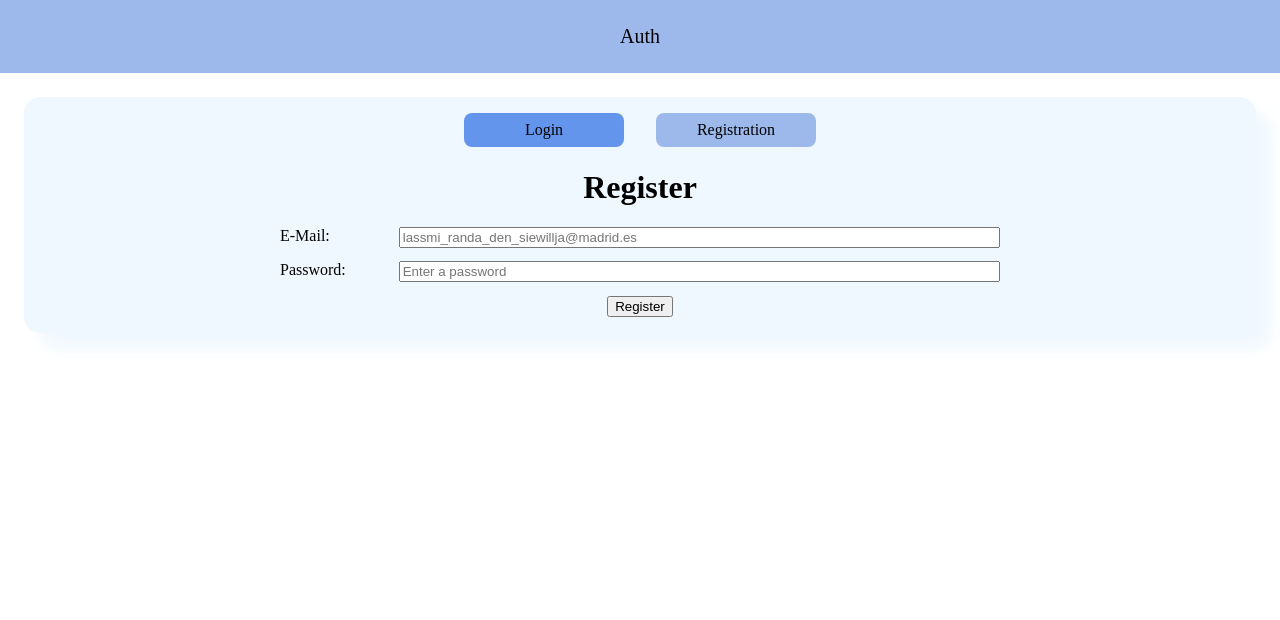
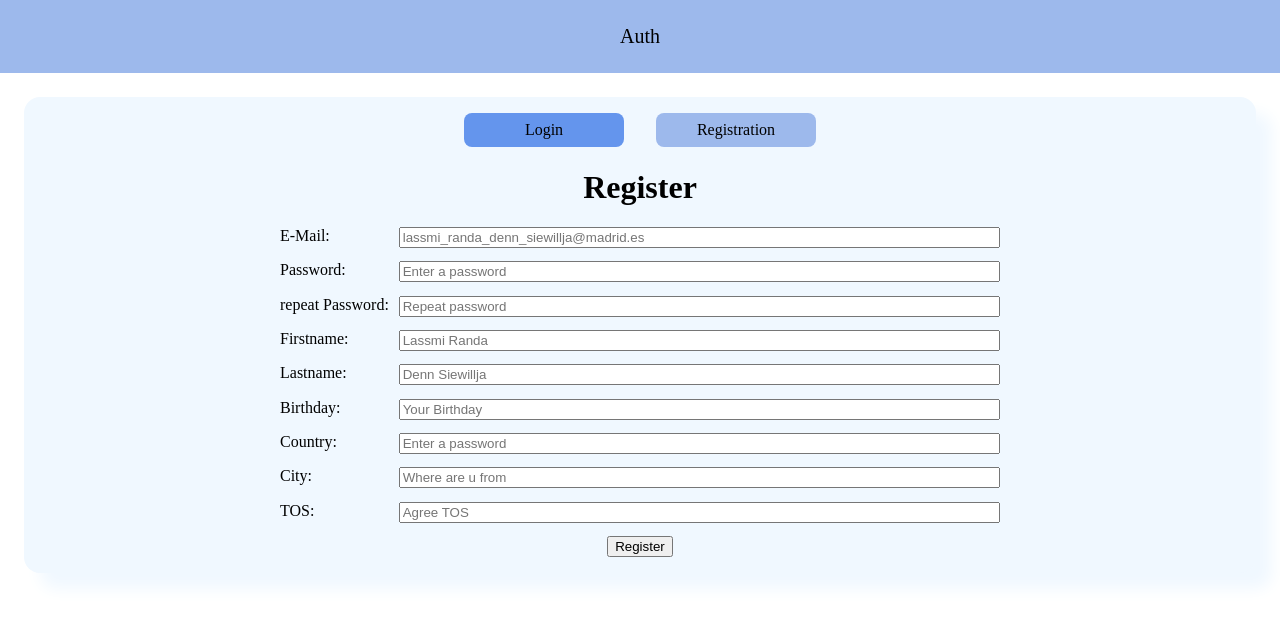
Before and after one commit to der-dittsche/Music_App, a Vue app: page /#/auth in a window 1280 px wide. Both pictures are taken after a click on the element "Registration". Shown: the top 620 px of the page. Built offline with nearby package versions, Linux system fonts and the light colour scheme; no server answers.

Commit message:
feat: add state for users, song and comments. refactor userstore

```diff
--- a/src/components/RegisterView.vue
+++ b/src/components/RegisterView.vue
@@ -12,7 +12,7 @@
           name="auth_email"
           id="auth_email"
           class="auth_card_input"
-          placeholder="lassmi_randa_den_siewillja@madrid.es"
+          placeholder="lassmi_randa_denn_siewillja@madrid.es"
         />
       </div>
       <div class="auth_card_element">
@@ -24,6 +24,85 @@
           id="auth_password"
           class="auth_card_input"
           placeholder="Enter a password"
+        />
+      </div>
+      <div class="auth_card_element">
+        <label for="auth_password_confirmed" class="auth_card_label"
+          >repeat Password:</label
+        >
+        <input
+          v-model="credentials.password_confirmed"
+          type="password"
+          name="auth_password_confirmed"
+          id="auth_password_confirmed"
+          class="auth_card_input"
+          placeholder="Repeat password"
+        />
+      </div>
+      <div class="auth_card_element">
+        <label for="auth_firstname" class="auth_card_label">Firstname:</label>
+        <input
+          v-model="credentials.firstname"
+          type="text"
+          name="auth_firstname"
+          id="auth_firstname"
+          class="auth_card_input"
+          placeholder="Lassmi Randa"
+        />
+      </div>
+      <div class="auth_card_element">
+        <label for="auth_lastname" class="auth_card_label">Lastname:</label>
+        <input
+          v-model="credentials.lastname"
+          type="text"
+          name="auth_lastname"
+          id="auth_lastname"
+          class="auth_card_input"
+          placeholder="Denn Siewillja"
+        />
+      </div>
+      <div class="auth_card_element">
+        <label for="auth_birthday" class="auth_card_label">Birthday:</label>
+        <input
+          v-model="credentials.birthday"
+          type="text"
+          name="auth_birthday"
+          id="auth_birthday"
+          class="auth_card_input"
+          placeholder="Your Birthday"
+        />
+      </div>
+      <div class="auth_card_element">
+        <label for="auth_country" class="auth_card_label">Country:</label>
+        <input
+          v-model="credentials.country"
+          type="text"
+          name="auth_country"
+          id="auth_country"
+          class="auth_card_input"
+          placeholder="Enter a password"
+        />
+      </div>
+      <div class="auth_card_element">
+        <label for="auth_city" class="auth_card_label">City:</label>
+        <input
+          v-model="credentials.city"
+          type="text"
+          name="auth_city"
+          id="auth_city"
+          class="auth_card_input"
+          placeholder="Where are u from"
+        />
+      </div>
+      <div class="auth_card_element">
+        <label for="auth_tos" class="auth_card_label">TOS:</label>
+        <input
+          v-model="credentials.tos"
+          type="text"
+          name="auth_tos"
+          id="auth_tos"
+          class="auth_card_input"
+          placeholder="Agree TOS"
         />
       </div>
       <button type="submit">Register</button>
@@ -39,6 +118,13 @@ export default {
     const credentials = reactive({
       email: '',
       password: '',
+      password_confirmed: '',
+      firstname: '',
+      lastname: '',
+      birthday: '',
+      country: '',
+      city: '',
+      tos: '',
     });
     const storeUser = useStoreUser();
 
--- a/src/components/SongDetails.vue
+++ b/src/components/SongDetails.vue
@@ -28,7 +28,7 @@
           v-for="comment in filterComment"
           :key="comment.id"
         >
-          <p>Author</p>
+          <p>{{ comment.author }}</p>
           <p>Timestamp</p>
           <p>
             {{ comment.comment }}
@@ -72,7 +72,7 @@ export default {
     filterComment() {
       let filterComments = this.storeUser.comments;
       filterComments = filterComments.filter(item => {
-        return item.author === this.$route.params.id;
+        return item.song === this.$route.params.id;
       });
       return filterComments;
     },
--- a/src/components/uploadFiles.vue
+++ b/src/components/uploadFiles.vue
@@ -86,6 +86,7 @@ export default {
               display_name: this.storeUser.user.email,
               original_name: task.snapshot.ref.name,
               modified_name: task.snapshot.ref.name,
+              artist: '',
               genre: '',
               comment_count: 0,
             };
--- a/src/stores/storeUser.js
+++ b/src/stores/storeUser.js
@@ -45,13 +45,8 @@ export const useStoreUser = defineStore('storeUser', {
           this.user.id = user.uid;
           this.user.email = user.email;
           usersCollectionRef = collection(db, 'users', this.user.id, 'details');
-          songsCollectionRef = collection(db, 'users', this.user.id, 'songs');
-          commentsCollectionRef = collection(
-            db,
-            'users',
-            this.user.id,
-            'comments',
-          );
+          songsCollectionRef = collection(db, 'songs');
+          commentsCollectionRef = collection(db, 'comments');
           usersCollectionQuerry = query(usersCollectionRef);
           songsCollectionQuerry = query(songsCollectionRef);
           this.getUsers();
@@ -78,6 +73,10 @@ export const useStoreUser = defineStore('storeUser', {
             lastname: doc.data().lastname,
             email: doc.data().email,
             username: doc.data().username,
+            birthday: doc.data().birthday,
+            country: doc.data().country,
+            city: doc.data().city,
+            tos: doc.data().tos,
           };
           users.push(user);
         });
@@ -97,6 +96,7 @@ export const useStoreUser = defineStore('storeUser', {
             display_name: doc.data().display_name,
             original_name: doc.data().original_name,
             modified_name: doc.data().modified_name,
+            artist: doc.data().artist,
             genre: doc.data().genre,
             url: doc.data().url,
           };
@@ -117,6 +117,7 @@ export const useStoreUser = defineStore('storeUser', {
           querySnapshot.forEach(doc => {
             const comment = {
               id: doc.id,
+              song: doc.data().song,
               comment: doc.data().comment,
               author: doc.data().author,
             };
@@ -132,12 +133,16 @@ export const useStoreUser = defineStore('storeUser', {
       createUserWithEmailAndPassword(
         auth,
         credentials.email,
-        credentials.password,
+        credentials.password_confirmed,
+        credentials.firstname,
+        credentials.lastname,
+        credentials.birthday,
+        credentials.country,
+        credentials.city,
+        credentials.tos,
       )
-        .then(userCredential => {
-          const user = userCredential.user;
+        .then(() => {
           this.addUser(credentials);
-          console.log(user);
         })
         .catch(error => {
           const errorCode = error.code;
@@ -147,10 +152,7 @@ export const useStoreUser = defineStore('storeUser', {
     },
     loginUser(credentials) {
       signInWithEmailAndPassword(auth, credentials.email, credentials.password)
-        .then(userCredential => {
-          const user = userCredential.user;
-          console.log(user);
-        })
+        .then(() => {})
         .catch(error => {
           const errorCode = error.code;
           const errorMessage = error.message;
@@ -159,9 +161,7 @@ export const useStoreUser = defineStore('storeUser', {
     },
     logoutUser() {
       signOut(auth)
-        .then(() => {
-          console.log('U are logout');
-        })
+        .then(() => {})
         .catch(error => {
           console.log(error);
         });
@@ -173,25 +173,27 @@ export const useStoreUser = defineStore('storeUser', {
       });
     },
     async addSong(song) {
-      usersCollectionRef = collection(db, 'users', this.user.id, 'songs');
+      usersCollectionRef = collection(db, 'songs');
       await addDoc(songsCollectionRef, {
         comment_count: song.comment_count,
         display_name: song.display_name,
         original_name: song.original_name,
         modified_name: song.modified_name,
+        artist: song.artist,
         genre: song.genre,
         url: song.url,
       });
     },
     async addComment(comment) {
-      commentsCollectionRef = collection(db, 'users', this.user.id, 'comments');
+      commentsCollectionRef = collection(db, 'comments');
       await addDoc(commentsCollectionRef, {
         comment: comment.value,
-        author: comment.songid,
+        song: comment.songid,
+        author: this.user.email,
       });
     },
     async deleteSongs(songtodelete) {
-      usersCollectionRef = collection(db, 'users', this.user.id, 'songs');
+      usersCollectionRef = collection(db, 'songs');
       console.log(usersCollectionRef, songtodelete);
       await deleteDoc(doc(usersCollectionRef, songtodelete));
     },
```
